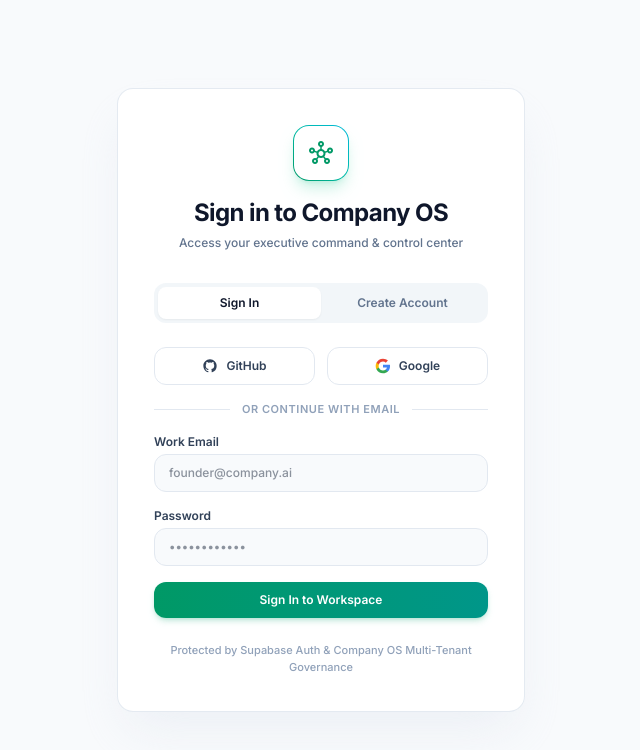
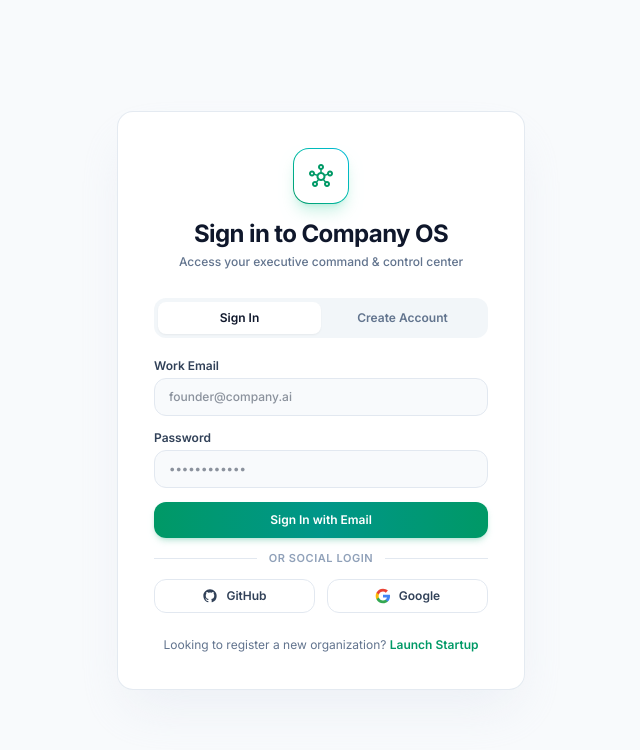
Before and after one commit to senesh2006/the-company, a Next.js app in the folder frontend/: page /login in a window 1280 px wide. Shown: the top 750 px of the page, without its empty margins (319-959 px from the left). Built offline with nearby package versions, Linux system fonts and the light colour scheme; no server answers.

Commit message:
fix(auth): handle unsupported OAuth provider redirect errors gracefully and prioritize email auth

```diff
--- a/frontend/src/app/login/page.tsx
+++ b/frontend/src/app/login/page.tsx
@@ -1,7 +1,8 @@
 "use client";
 
-import { useState } from "react";
+import { useState, useEffect } from "react";
 import { useRouter } from "next/navigation";
+import Link from "next/link";
 import { useAuth } from "@/lib/auth-context";
 
 export default function LoginPage() {
@@ -15,6 +16,27 @@ export default function LoginPage() {
   const [errorMsg, setErrorMsg] = useState<string | null>(null);
   const [successMsg, setSuccessMsg] = useState<string | null>(null);
   const [loading, setLoading] = useState(false);
+
+  // Detect OAuth redirect errors (e.g. provider not enabled in Supabase)
+  useEffect(() => {
+    if (typeof window !== "undefined") {
+      const hash = window.location.hash.startsWith("#") ? window.location.hash.substring(1) : window.location.hash;
+      const hashParams = new URLSearchParams(hash);
+      const searchParams = new URLSearchParams(window.location.search);
+
+      const errorDesc = hashParams.get("error_description") || searchParams.get("error_description");
+      const errorCode = hashParams.get("error_code") || searchParams.get("error_code");
+
+      if (errorDesc || errorCode) {
+        const decoded = decodeURIComponent(errorDesc || errorCode || "");
+        if (decoded.toLowerCase().includes("not enabled") || decoded.toLowerCase().includes("unsupported provider")) {
+          setErrorMsg("Social Login provider is not enabled in your Supabase project yet. Please sign in with your Email & Password below, or enable providers in Supabase Dashboard (Authentication → Providers).");
+        } else {
+          setErrorMsg(decoded);
+        }
+      }
+    }
+  }, []);
 
   const handleSubmit = async (e: React.FormEvent) => {
     e.preventDefault();
@@ -30,12 +52,12 @@ export default function LoginPage() {
         } else {
           setSuccessMsg(
             isConfigured
-              ? "Account created! Check your email to confirm registration or sign in directly."
+              ? "Account created successfully! Redirecting to workspace..."
               : "Account created successfully."
           );
           setTimeout(() => {
-            router.push("/");
-          }, 1000);
+            router.push("/startup");
+          }, 800);
         }
       } else {
         const { error } = await signInWithPassword(email, password);
@@ -61,7 +83,11 @@ export default function LoginPage() {
     try {
       const { error } = await signInWithOAuth(provider);
       if (error) {
-        setErrorMsg(error.message);
+        if (error.message.toLowerCase().includes("not enabled") || error.message.toLowerCase().includes("unsupported")) {
+          setErrorMsg(`${provider === "github" ? "GitHub" : "Google"} OAuth is not enabled in your Supabase project. Use Email & Password below, or enable it in Supabase (Authentication → Providers).`);
+        } else {
+          setErrorMsg(error.message);
+        }
       }
     } catch (err: any) {
       setErrorMsg(err?.message || "OAuth authentication failed.");
@@ -74,8 +100,8 @@ export default function LoginPage() {
     <div className="w-full max-w-[440px] mx-auto py-12 px-4 flex flex-col items-center justify-center">
       <div className="w-full bg-white/95 backdrop-blur-xl border border-slate-200/90 rounded-2xl shadow-2xl shadow-slate-200/60 p-8 sm:p-9">
         {/* Header Branding */}
-        <div className="text-center mb-8">
-          <div className="inline-flex items-center justify-center w-14 h-14 rounded-2xl bg-gradient-to-tr from-emerald-600 via-teal-500 to-cyan-500 p-[1px] shadow-lg shadow-emerald-500/20 mb-4">
+        <div className="text-center mb-7">
+          <div className="inline-flex items-center justify-center w-14 h-14 rounded-2xl bg-gradient-to-tr from-emerald-600 via-teal-500 to-cyan-500 p-[1px] shadow-lg shadow-emerald-500/20 mb-3.5">
             <div className="w-full h-full bg-white rounded-[15px] flex items-center justify-center">
               <span className="material-symbols-outlined text-emerald-600 text-2xl font-bold">hub</span>
             </div>
@@ -83,7 +109,7 @@ export default function LoginPage() {
           <h1 className="text-2xl font-bold text-slate-900 tracking-tight">
             {isSignUp ? "Create Founder Account" : "Sign in to Company OS"}
           </h1>
-          <p className="text-xs text-slate-500 mt-1.5 font-medium">
+          <p className="text-xs text-slate-500 mt-1 font-medium">
             {isSignUp
               ? "Initialize your autonomous AI workforce environment"
               : "Access your executive command & control center"}
@@ -91,11 +117,11 @@ export default function LoginPage() {
         </div>
 
         {/* Auth Mode Toggle Tabs */}
-        <div className="grid grid-cols-2 p-1 bg-slate-100/90 rounded-xl mb-6 text-xs font-semibold">
+        <div className="grid grid-cols-2 p-1 bg-slate-100/90 rounded-xl mb-5 text-xs font-semibold">
           <button
             type="button"
             onClick={() => { setIsSignUp(false); setErrorMsg(null); setSuccessMsg(null); }}
-            className={`py-2 rounded-lg transition-all ${
+            className={`py-2 rounded-lg transition-all cursor-pointer ${
               !isSignUp
                 ? "bg-white text-slate-900 shadow-xs"
                 : "text-slate-500 hover:text-slate-800"
@@ -106,7 +132,7 @@ export default function LoginPage() {
           <button
             type="button"
             onClick={() => { setIsSignUp(true); setErrorMsg(null); setSuccessMsg(null); }}
-            className={`py-2 rounded-lg transition-all ${
+            className={`py-2 rounded-lg transition-all cursor-pointer ${
               isSignUp
                 ? "bg-white text-slate-900 shadow-xs"
                 : "text-slate-500 hover:text-slate-800"
@@ -118,57 +144,20 @@ export default function LoginPage() {
 
         {/* Alerts */}
         {errorMsg && (
-          <div className="mb-4 p-3 rounded-xl bg-rose-50 border border-rose-200 text-rose-700 text-xs flex items-center gap-2">
-            <span className="material-symbols-outlined text-rose-500 text-base">error</span>
-            <span>{errorMsg}</span>
+          <div className="mb-5 p-3.5 rounded-xl bg-rose-50 border border-rose-200 text-rose-800 text-xs flex items-start gap-2.5 leading-relaxed">
+            <span className="material-symbols-outlined text-rose-500 text-base mt-0.5 shrink-0">error</span>
+            <div>{errorMsg}</div>
           </div>
         )}
         {successMsg && (
-          <div className="mb-4 p-3 rounded-xl bg-emerald-50 border border-emerald-200 text-emerald-800 text-xs flex items-center gap-2">
-            <span className="material-symbols-outlined text-emerald-600 text-base">check_circle</span>
+          <div className="mb-5 p-3.5 rounded-xl bg-emerald-50 border border-emerald-200 text-emerald-800 text-xs flex items-center gap-2.5">
+            <span className="material-symbols-outlined text-emerald-600 text-base shrink-0">check_circle</span>
             <span>{successMsg}</span>
           </div>
         )}
 
-        {/* OAuth Buttons */}
-        <div className="grid grid-cols-2 gap-3 mb-6">
-          <button
-            type="button"
-            onClick={() => handleOAuth("github")}
-            disabled={loading}
-            className="flex items-center justify-center gap-2 py-2.5 px-4 rounded-xl border border-slate-200 hover:bg-slate-50 hover:border-slate-300 text-slate-700 text-xs font-semibold transition-all disabled:opacity-50"
-          >
-            <svg className="w-4 h-4 shrink-0" fill="currentColor" viewBox="0 0 24 24">
-              <path fillRule="evenodd" clipRule="evenodd" d="M12 2C6.477 2 2 6.484 2 12.017c0 4.425 2.865 8.18 6.839 9.504.5.092.682-.217.682-.483 0-.237-.008-.868-.013-1.703-2.782.605-3.369-1.343-3.369-1.343-.454-1.158-1.11-1.466-1.11-1.466-.908-.62.069-.608.069-.608 1.003.07 1.53 1.032 1.53 1.032.892 1.53 2.341 1.088 2.91.832.092-.647.35-1.088.636-1.338-2.22-.253-4.555-1.113-4.555-4.951 0-1.093.39-1.988 1.029-2.688-.103-.253-.446-1.272.098-2.65 0 0 .84-.27 2.75 1.026A9.564 9.564 0 0112 6.844c.85.004 1.705.115 2.504.337 1.909-1.296 2.747-1.027 2.747-1.027.546 1.379.202 2.398.1 2.651.64.7 1.028 1.595 1.028 2.688 0 3.848-2.339 4.695-4.566 4.943.359.309.678.92.678 1.855 0 1.338-.012 2.419-.012 2.747 0 .268.18.58.688.482A10.019 10.019 0 0022 12.017C22 6.484 17.522 2 12 2z"/>
-            </svg>
-            <span>GitHub</span>
-          </button>
-
-          <button
-            type="button"
-            onClick={() => handleOAuth("google")}
-            disabled={loading}
-            className="flex items-center justify-center gap-2 py-2.5 px-4 rounded-xl border border-slate-200 hover:bg-slate-50 hover:border-slate-300 text-slate-700 text-xs font-semibold transition-all disabled:opacity-50"
-          >
-            <svg className="w-4 h-4 shrink-0" viewBox="0 0 24 24">
-              <path fill="#4285F4" d="M22.56 12.25c0-.78-.07-1.53-.2-2.25H12v4.26h5.92c-.26 1.37-1.04 2.53-2.21 3.31v2.77h3.57c2.08-1.92 3.28-4.74 3.28-8.09z" />
-              <path fill="#34A853" d="M12 23c2.97 0 5.46-.98 7.28-2.66l-3.57-2.77c-.98.66-2.23 1.06-3.71 1.06-2.86 0-5.29-1.93-6.16-4.53H2.18v2.84C3.99 20.53 7.7 23 12 23z" />
-              <path fill="#FBBC05" d="M5.84 14.09c-.22-.66-.35-1.36-.35-2.09s.13-1.43.35-2.09V7.06H2.18C1.43 8.55 1 10.22 1 12s.43 3.45 1.18 4.94l2.85-2.22.81-.63z" />
-              <path fill="#EA4335" d="M12 5.38c1.62 0 3.06.56 4.21 1.64l3.15-3.15C17.45 2.09 14.97 1 12 1 7.7 1 3.99 3.47 2.18 7.06l3.66 2.84c.87-2.6 3.3-4.52 6.16-4.52z" />
-            </svg>
-            <span>Google</span>
-          </button>
-        </div>
-
-        <div className="relative flex items-center justify-center mb-6">
-          <div className="border-t border-slate-200 w-full"></div>
-          <span className="bg-white px-3 text-[11px] font-semibold text-slate-400 uppercase tracking-wider absolute">
-            or continue with email
-          </span>
-        </div>
-
-        {/* Email & Password Form */}
-        <form onSubmit={handleSubmit} className="space-y-4">
+        {/* Email & Password Form (Primary) */}
+        <form onSubmit={handleSubmit} className="space-y-3.5">
           {isSignUp && (
             <div>
               <label className="block text-xs font-semibold text-slate-700 mb-1">
@@ -217,16 +206,56 @@ export default function LoginPage() {
           <button
             type="submit"
             disabled={loading}
-            className="w-full py-2.5 px-4 rounded-xl bg-gradient-to-r from-emerald-600 to-teal-600 hover:from-emerald-500 hover:to-teal-500 text-white text-xs font-semibold shadow-md shadow-emerald-600/20 transition-all hover:scale-[1.01] active:scale-95 disabled:opacity-50 mt-2 flex items-center justify-center gap-2 cursor-pointer"
+            className="w-full py-2.5 px-4 rounded-xl bg-gradient-to-r from-emerald-600 via-teal-600 to-emerald-600 hover:from-emerald-500 hover:to-teal-500 text-white text-xs font-semibold shadow-md shadow-emerald-600/20 transition-all hover:scale-[1.01] active:scale-95 disabled:opacity-50 mt-2 flex items-center justify-center gap-2 cursor-pointer"
           >
             {loading && <span className="material-symbols-outlined text-sm animate-spin">progress_activity</span>}
-            <span>{isSignUp ? "Create Account" : "Sign In to Workspace"}</span>
+            <span>{isSignUp ? "Create Founder Account" : "Sign In with Email"}</span>
           </button>
         </form>
 
-        {/* Footer info */}
-        <div className="mt-6 text-center text-[11px] text-slate-400 font-medium">
-          Protected by Supabase Auth & Company OS Multi-Tenant Governance
+        <div className="relative flex items-center justify-center my-5">
+          <div className="border-t border-slate-200 w-full"></div>
+          <span className="bg-white px-3 text-[11px] font-semibold text-slate-400 uppercase tracking-wider absolute">
+            or social login
+          </span>
+        </div>
+
+        {/* OAuth Buttons (Secondary) */}
+        <div className="grid grid-cols-2 gap-3">
+          <button
+            type="button"
+            onClick={() => handleOAuth("github")}
+            disabled={loading}
+            className="flex items-center justify-center gap-2 py-2 px-3 rounded-xl border border-slate-200 hover:bg-slate-50 hover:border-slate-300 text-slate-700 text-xs font-semibold transition-all disabled:opacity-50 cursor-pointer"
+          >
+            <svg className="w-4 h-4 shrink-0" fill="currentColor" viewBox="0 0 24 24">
+              <path fillRule="evenodd" clipRule="evenodd" d="M12 2C6.477 2 2 6.484 2 12.017c0 4.425 2.865 8.18 6.839 9.504.5.092.682-.217.682-.483 0-.237-.008-.868-.013-1.703-2.782.605-3.369-1.343-3.369-1.343-.454-1.158-1.11-1.466-1.11-1.466-.908-.62.069-.608.069-.608 1.003.07 1.53 1.032 1.53 1.032.892 1.53 2.341 1.088 2.91.832.092-.647.35-1.088.636-1.338-2.22-.253-4.555-1.113-4.555-4.951 0-1.093.39-1.988 1.029-2.688-.103-.253-.446-1.272.098-2.65 0 0 .84-.27 2.75 1.026A9.564 9.564 0 0112 6.844c.85.004 1.705.115 2.504.337 1.909-1.296 2.747-1.027 2.747-1.027.546 1.379.202 2.398.1 2.651.64.7 1.028 1.595 1.028 2.688 0 3.848-2.339 4.695-4.566 4.943.359.309.678.92.678 1.855 0 1.338-.012 2.419-.012 2.747 0 .268.18.58.688.482A10.019 10.019 0 0022 12.017C22 6.484 17.522 2 12 2z"/>
+            </svg>
+            <span>GitHub</span>
+          </button>
+
+          <button
+            type="button"
+            onClick={() => handleOAuth("google")}
+            disabled={loading}
+            className="flex items-center justify-center gap-2 py-2 px-3 rounded-xl border border-slate-200 hover:bg-slate-50 hover:border-slate-300 text-slate-700 text-xs font-semibold transition-all disabled:opacity-50 cursor-pointer"
+          >
+            <svg className="w-4 h-4 shrink-0" viewBox="0 0 24 24">
+              <path fill="#4285F4" d="M22.56 12.25c0-.78-.07-1.53-.2-2.25H12v4.26h5.92c-.26 1.37-1.04 2.53-2.21 3.31v2.77h3.57c2.08-1.92 3.28-4.74 3.28-8.09z" />
+              <path fill="#34A853" d="M12 23c2.97 0 5.46-.98 7.28-2.66l-3.57-2.77c-.98.66-2.23 1.06-3.71 1.06-2.86 0-5.29-1.93-6.16-4.53H2.18v2.84C3.99 20.53 7.7 23 12 23z" />
+              <path fill="#FBBC05" d="M5.84 14.09c-.22-.66-.35-1.36-.35-2.09s.13-1.43.35-2.09V7.06H2.18C1.43 8.55 1 10.22 1 12s.43 3.45 1.18 4.94l2.85-2.22.81-.63z" />
+              <path fill="#EA4335" d="M12 5.38c1.62 0 3.06.56 4.21 1.64l3.15-3.15C17.45 2.09 14.97 1 12 1 7.7 1 3.99 3.47 2.18 7.06l3.66 2.84c.87-2.6 3.3-4.52 6.16-4.52z" />
+            </svg>
+            <span>Google</span>
+          </button>
+        </div>
+
+        {/* Link to SignUp */}
+        <div className="mt-6 text-center text-xs text-slate-500">
+          Looking to register a new organization?{" "}
+          <Link href="/signup" className="font-semibold text-emerald-600 hover:text-emerald-700 hover:underline">
+            Launch Startup
+          </Link>
         </div>
       </div>
     </div>
--- a/frontend/src/app/signup/page.tsx
+++ b/frontend/src/app/signup/page.tsx
@@ -1,6 +1,6 @@
 "use client";
 
-import { useState } from "react";
+import { useState, useEffect } from "react";
 import { useRouter } from "next/navigation";
 import Link from "next/link";
 import { useAuth } from "@/lib/auth-context";
@@ -16,6 +16,27 @@ export default function SignUpPage() {
   const [industry, setIndustry] = useState("Technology & Software");
   const [errorMsg, setErrorMsg] = useState<string | null>(null);
   const [loading, setLoading] = useState(false);
+
+  // Detect OAuth redirect errors
+  useEffect(() => {
+    if (typeof window !== "undefined") {
+      const hash = window.location.hash.startsWith("#") ? window.location.hash.substring(1) : window.location.hash;
+      const hashParams = new URLSearchParams(hash);
+      const searchParams = new URLSearchParams(window.location.search);
+
+      const errorDesc = hashParams.get("error_description") || searchParams.get("error_description");
+      const errorCode = hashParams.get("error_code") || searchParams.get("error_code");
+
+      if (errorDesc || errorCode) {
+        const decoded = decodeURIComponent(errorDesc || errorCode || "");
+        if (decoded.toLowerCase().includes("not enabled") || decoded.toLowerCase().includes("unsupported provider")) {
+          setErrorMsg("Social Login provider is not enabled in your Supabase project yet. Please register below using your Work Email & Password.");
+        } else {
+          setErrorMsg(decoded);
+        }
+      }
+    }
+  }, []);
 
   const handleSubmit = async (e: React.FormEvent) => {
     e.preventDefault();
@@ -48,7 +69,11 @@ export default function SignUpPage() {
     try {
       const { error } = await signInWithOAuth(provider);
       if (error) {
-        setErrorMsg(error.message);
+        if (error.message.toLowerCase().includes("not enabled") || error.message.toLowerCase().includes("unsupported")) {
+          setErrorMsg(`${provider === "github" ? "GitHub" : "Google"} OAuth is not enabled in your Supabase project. Register using Email & Password below, or enable it in Supabase (Authentication → Providers).`);
+        } else {
+          setErrorMsg(error.message);
+        }
       }
     } catch (err: any) {
       setErrorMsg(err?.message || "OAuth registration failed.");
@@ -75,54 +100,17 @@ export default function SignUpPage() {
           </p>
         </div>
 
-        {/* OAuth Buttons */}
-        <div className="grid grid-cols-2 gap-3 mb-6">
-          <button
-            type="button"
-            onClick={() => handleOAuth("github")}
-            disabled={loading}
-            className="flex items-center justify-center gap-2 py-2.5 px-4 rounded-xl border border-slate-200 hover:bg-slate-50 hover:border-slate-300 text-slate-700 text-xs font-semibold transition-all disabled:opacity-50 cursor-pointer"
-          >
-            <svg className="w-4 h-4 shrink-0" fill="currentColor" viewBox="0 0 24 24">
-              <path fillRule="evenodd" clipRule="evenodd" d="M12 2C6.477 2 2 6.484 2 12.017c0 4.425 2.865 8.18 6.839 9.504.5.092.682-.217.682-.483 0-.237-.008-.868-.013-1.703-2.782.605-3.369-1.343-3.369-1.343-.454-1.158-1.11-1.466-1.11-1.466-.908-.62.069-.608.069-.608 1.003.07 1.53 1.032 1.53 1.032.892 1.53 2.341 1.088 2.91.832.092-.647.35-1.088.636-1.338-2.22-.253-4.555-1.113-4.555-4.951 0-1.093.39-1.988 1.029-2.688-.103-.253-.446-1.272.098-2.65 0 0 .84-.27 2.75 1.026A9.564 9.564 0 0112 6.844c.85.004 1.705.115 2.504.337 1.909-1.296 2.747-1.027 2.747-1.027.546 1.379.202 2.398.1 2.651.64.7 1.028 1.595 1.028 2.688 0 3.848-2.339 4.695-4.566 4.943.359.309.678.92.678 1.855 0 1.338-.012 2.419-.012 2.747 0 .268.18.58.688.482A10.019 10.019 0 0022 12.017C22 6.484 17.522 2 12 2z"/>
-            </svg>
-            <span>GitHub</span>
-          </button>
-
-          <button
-            type="button"
-            onClick={() => handleOAuth("google")}
-            disabled={loading}
-            className="flex items-center justify-center gap-2 py-2.5 px-4 rounded-xl border border-slate-200 hover:bg-slate-50 hover:border-slate-300 text-slate-700 text-xs font-semibold transition-all disabled:opacity-50 cursor-pointer"
-          >
-            <svg className="w-4 h-4 shrink-0" viewBox="0 0 24 24">
-              <path fill="#4285F4" d="M22.56 12.25c0-.78-.07-1.53-.2-2.25H12v4.26h5.92c-.26 1.37-1.04 2.53-2.21 3.31v2.77h3.57c2.08-1.92 3.28-4.74 3.28-8.09z" />
-              <path fill="#34A853" d="M12 23c2.97 0 5.46-.98 7.28-2.66l-3.57-2.77c-.98.66-2.23 1.06-3.71 1.06-2.86 0-5.29-1.93-6.16-4.53H2.18v2.84C3.99 20.53 7.7 23 12 23z" />
-              <path fill="#FBBC05" d="M5.84 14.09c-.22-.66-.35-1.36-.35-2.09s.13-1.43.35-2.09V7.06H2.18C1.43 8.55 1 10.22 1 12s.43 3.45 1.18 4.94l2.85-2.22.81-.63z" />
-              <path fill="#EA4335" d="M12 5.38c1.62 0 3.06.56 4.21 1.64l3.15-3.15C17.45 2.09 14.97 1 12 1 7.7 1 3.99 3.47 2.18 7.06l3.66 2.84c.87-2.6 3.3-4.52 6.16-4.52z" />
-            </svg>
-            <span>Google</span>
-          </button>
-        </div>
-
-        <div className="relative flex items-center justify-center mb-6">
-          <div className="border-t border-slate-200 w-full"></div>
-          <span className="bg-white px-3 text-[11px] font-semibold text-slate-400 uppercase tracking-wider absolute">
-            or register with email
-          </span>
-        </div>
-
         {/* Error Alert */}
         {errorMsg && (
-          <div className="mb-5 p-3.5 rounded-xl bg-rose-50 border border-rose-200 text-rose-700 text-xs flex items-center gap-2.5">
-            <span className="material-symbols-outlined text-rose-500 text-base shrink-0">error</span>
-            <span>{errorMsg}</span>
+          <div className="mb-5 p-3.5 rounded-xl bg-rose-50 border border-rose-200 text-rose-800 text-xs flex items-start gap-2.5 leading-relaxed">
+            <span className="material-symbols-outlined text-rose-500 text-base mt-0.5 shrink-0">error</span>
+            <div>{errorMsg}</div>
           </div>
         )}
 
-        {/* Sign Up Form */}
-        <form onSubmit={handleSubmit} className="space-y-4">
-          <div className="grid grid-cols-1 sm:grid-cols-2 gap-3.5">
+        {/* Sign Up Form (Primary) */}
+        <form onSubmit={handleSubmit} className="space-y-3.5">
+          <div className="grid grid-cols-1 sm:grid-cols-2 gap-3">
             <div>
               <label className="block text-xs font-semibold text-slate-700 mb-1">
                 Founder Full Name
@@ -139,7 +127,7 @@ export default function SignUpPage() {
 
             <div>
               <label className="block text-xs font-semibold text-slate-700 mb-1">
-                Company / Org Name
+                Company Name
               </label>
               <input
                 type="text"
@@ -210,6 +198,43 @@ export default function SignUpPage() {
           </button>
         </form>
 
+        <div className="relative flex items-center justify-center my-5">
+          <div className="border-t border-slate-200 w-full"></div>
+          <span className="bg-white px-3 text-[11px] font-semibold text-slate-400 uppercase tracking-wider absolute">
+            or register with social
+          </span>
+        </div>
+
+        {/* OAuth Buttons (Secondary) */}
+        <div className="grid grid-cols-2 gap-3">
+          <button
+            type="button"
+            onClick={() => handleOAuth("github")}
+            disabled={loading}
+            className="flex items-center justify-center gap-2 py-2 px-3 rounded-xl border border-slate-200 hover:bg-slate-50 hover:border-slate-300 text-slate-700 text-xs font-semibold transition-all disabled:opacity-50 cursor-pointer"
+          >
+            <svg className="w-4 h-4 shrink-0" fill="currentColor" viewBox="0 0 24 24">
+              <path fillRule="evenodd" clipRule="evenodd" d="M12 2C6.477 2 2 6.484 2 12.017c0 4.425 2.865 8.18 6.839 9.504.5.092.682-.217.682-.483 0-.237-.008-.868-.013-1.703-2.782.605-3.369-1.343-3.369-1.343-.454-1.158-1.11-1.466-1.11-1.466-.908-.62.069-.608.069-.608 1.003.07 1.53 1.032 1.53 1.032.892 1.53 2.341 1.088 2.91.832.092-.647.35-1.088.636-1.338-2.22-.253-4.555-1.113-4.555-4.951 0-1.093.39-1.988 1.029-2.688-.103-.253-.446-1.272.098-2.65 0 0 .84-.27 2.75 1.026A9.564 9.564 0 0112 6.844c.85.004 1.705.115 2.504.337 1.909-1.296 2.747-1.027 2.747-1.027.546 1.379.202 2.398.1 2.651.64.7 1.028 1.595 1.028 2.688 0 3.848-2.339 4.695-4.566 4.943.359.309.678.92.678 1.855 0 1.338-.012 2.419-.012 2.747 0 .268.18.58.688.482A10.019 10.019 0 0022 12.017C22 6.484 17.522 2 12 2z"/>
+            </svg>
+            <span>GitHub</span>
+          </button>
+
+          <button
+            type="button"
+            onClick={() => handleOAuth("google")}
+            disabled={loading}
+            className="flex items-center justify-center gap-2 py-2 px-3 rounded-xl border border-slate-200 hover:bg-slate-50 hover:border-slate-300 text-slate-700 text-xs font-semibold transition-all disabled:opacity-50 cursor-pointer"
+          >
+            <svg className="w-4 h-4 shrink-0" viewBox="0 0 24 24">
+              <path fill="#4285F4" d="M22.56 12.25c0-.78-.07-1.53-.2-2.25H12v4.26h5.92c-.26 1.37-1.04 2.53-2.21 3.31v2.77h3.57c2.08-1.92 3.28-4.74 3.28-8.09z" />
+              <path fill="#34A853" d="M12 23c2.97 0 5.46-.98 7.28-2.66l-3.57-2.77c-.98.66-2.23 1.06-3.71 1.06-2.86 0-5.29-1.93-6.16-4.53H2.18v2.84C3.99 20.53 7.7 23 12 23z" />
+              <path fill="#FBBC05" d="M5.84 14.09c-.22-.66-.35-1.36-.35-2.09s.13-1.43.35-2.09V7.06H2.18C1.43 8.55 1 10.22 1 12s.43 3.45 1.18 4.94l2.85-2.22.81-.63z" />
+              <path fill="#EA4335" d="M12 5.38c1.62 0 3.06.56 4.21 1.64l3.15-3.15C17.45 2.09 14.97 1 12 1 7.7 1 3.99 3.47 2.18 7.06l3.66 2.84c.87-2.6 3.3-4.52 6.16-4.52z" />
+            </svg>
+            <span>Google</span>
+          </button>
+        </div>
+
         {/* Link back to Login */}
         <div className="mt-6 text-center text-xs text-slate-500">
           Already have an active organization?{" "}
```
